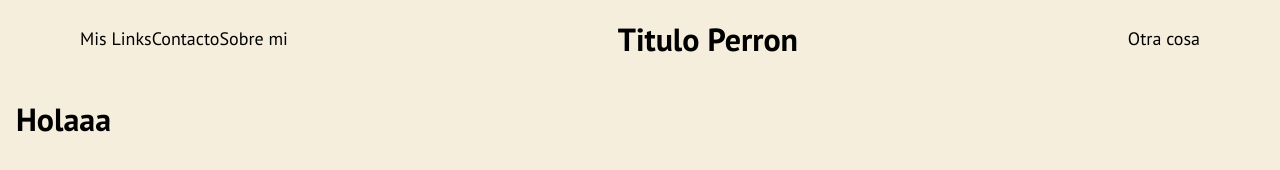
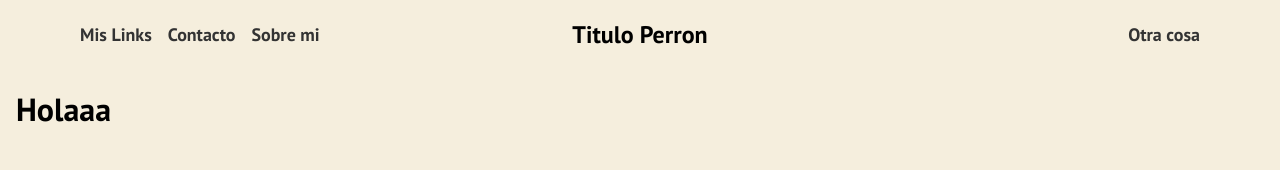
Before and after one commit to Gabriel-Woodsprite/AzulLP, a plain HTML site: page index.html in a window 1280 px wide. Drawn offline with Linux system fonts and the light colour scheme; a web font is replaced by a local one.

Commit message:
Header Corregido

```diff
--- a/css/style.css
+++ b/css/style.css
@@ -34,12 +34,39 @@ a {
 	display: flex;
 	justify-content: space-between;
 	align-items: center;
-	padding: 0 5rem;
+	padding: 0 5rem; /* spacing from borders */
+	height: 70px; /* adjust as you like */
 }
-.info {
+
+/* left section */
+.navegacion .info {
 	display: flex;
-	align-content: space-between;
-	justify-content: space-between;
+	gap: 1rem;
+}
+
+/* right section */
+.navegacion .otracosa {
+	display: flex;
+	gap: 1rem;
+}
+
+/* center title */
+.navegacion .title {
+	position: absolute;
+	left: 50%;
+	transform: translateX(-50%);
+	text-align: center;
+}
+
+.navegacion a {
+	text-decoration: none;
+	font-weight: bold;
+	color: #333;
+}
+
+.navegacion h1 {
+	margin: 0;
+	font-size: 1.5rem;
 }
 
 header {
```
